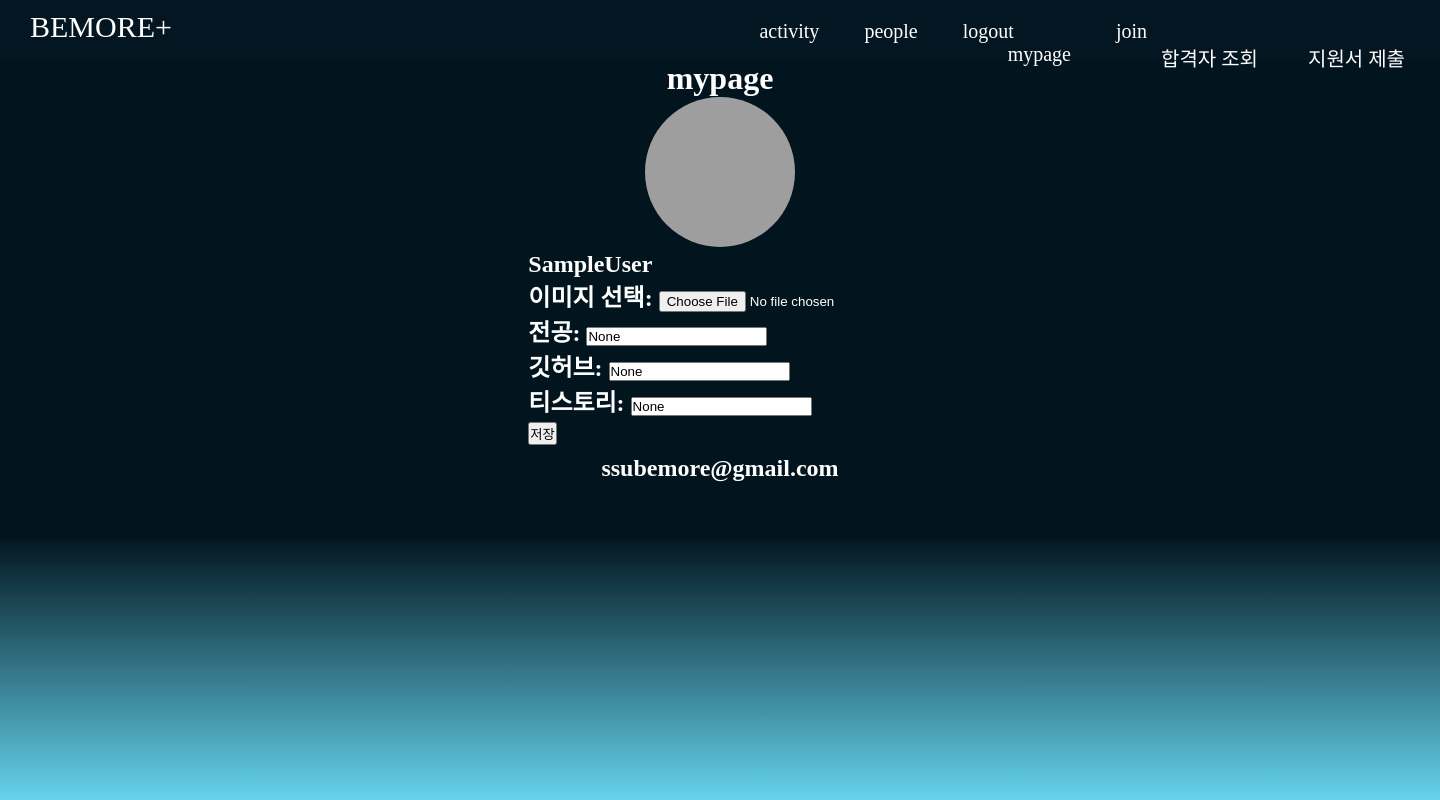
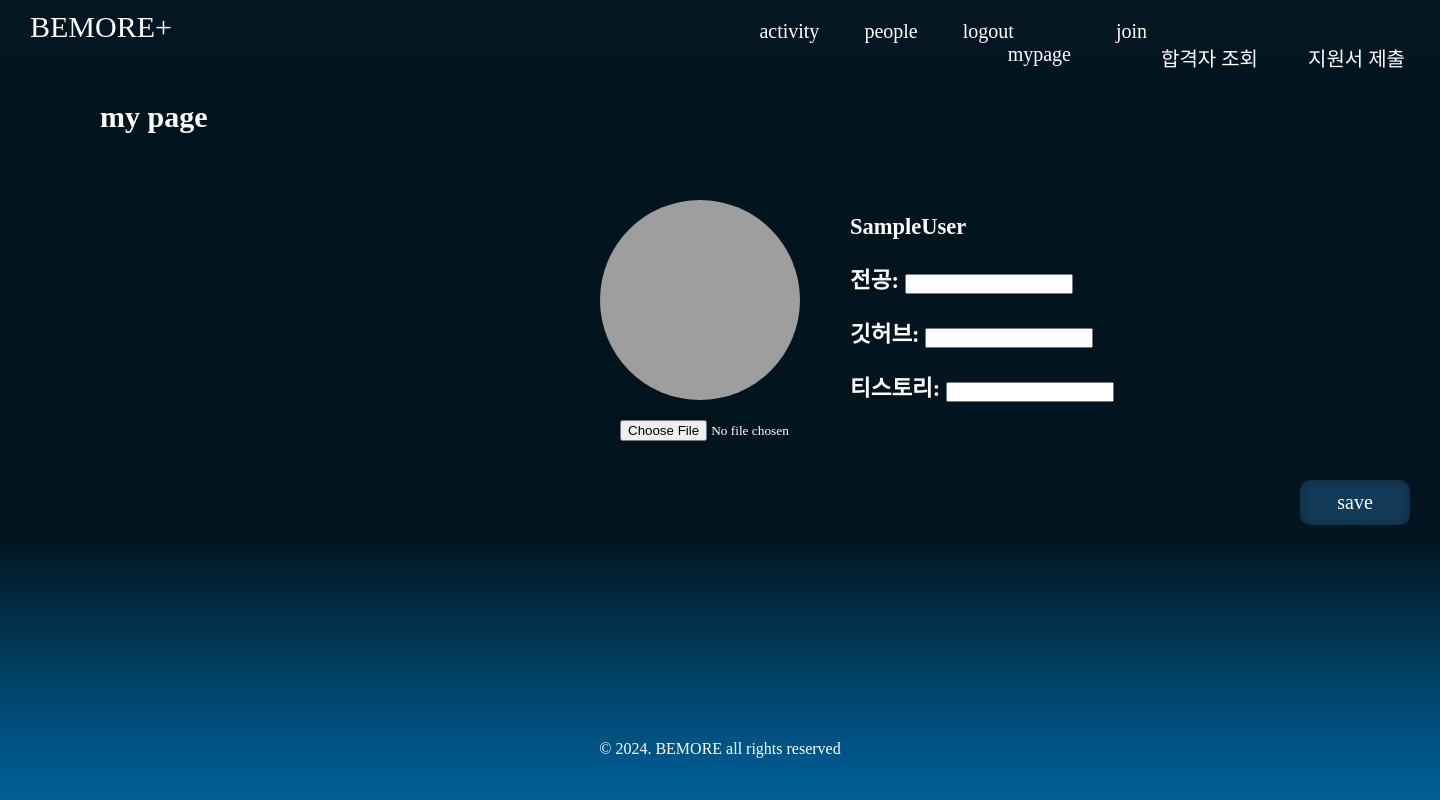
Before and after one commit to mjkang4416/bemoreWeb, a Django app: a page that uses templates/base.html in a window 1440 px wide. Run offline with Django 5.2, Linux system fonts and the light colour scheme; the visitor is signed in with stand-in values (Sample User, id 1); data comes from the database, SQL or seed files in the repository; grey boxes are pictures that could not be loaded.

Commit message:
마이페이지 프론트 완성, 푸터 수정

```diff
--- a/mypage/templates/mypage_edit.html
+++ b/mypage/templates/mypage_edit.html
@@ -2,20 +2,26 @@
 {% load static %}
 {% block content %}
     <!--css-->
-    <link rel="stylesheet" href="{% static 'css/media_act.css'%}">
+    <link rel="stylesheet" href="{% static 'css/mypage.css'%}">
     <!--js-->
-
     <!-- 마이 페이지 수정 -->
-    <h1>mypage</h1>
-    <div><img src={% if profile.profile_photo %}"{{ profile.profile_photo.url }}"{% else %}"https://i.stack.imgur.com/34AD2.jpg"{% endif %} width="150rem" height="150rem" style="border-radius: 50%;" alt=""></div>
-    <h2>{{ request.user.first_name }}{{ request.user.last_name }}<br>
-
+    <div id="page-name"><h1>my page</h1></div>
     <form action="{% url 'mypage:mypage_edit' username=request.user.username %}" method="POST" enctype="multipart/form-data">
         {% csrf_token %}
-        이미지 선택: <input type="file" name="profile_photo" value="{{ profile.profile_photo }}"><br>
-        전공: <input type="text" name="major" value="{{profile.major}}"><br>
-        깃허브: <input type="text" name="github" value="{{profile.github}}"><br>
-        티스토리: <input type="text" name="tistory" value="{{profile.tistory}}"><br>
-        <input type="submit" value="저장">
+        <!-- 프로필 사진 -->
+        <div><img src={% if profile.profile_photo %}"{{ profile.profile_photo.url }}"{% else %}"https://i.stack.imgur.com/34AD2.jpg"{% endif %} id="profile-photo" alt=""></div>
+        <input type="file" name="profile_photo" value="{{ profile.profile_photo }}" id="select-photo">
+        <!-- 유저 정보 -->
+        <div id="userInfo">
+            <h2>
+                {% if request.user.is_authenticated %}
+                {{ request.user.first_name }}{{ request.user.last_name }}<br>
+                {% endif %}
+                전공: <input type="text" name="major" value="{{profile.major}}"><br>
+                깃허브: <input type="text" name="github" value="{{profile.github}}"><br>
+                티스토리: <input type="text" name="tistory" value="{{profile.tistory}}"><br>
+            </h2>
+        </div>
+        <input type="submit" value="save" class="btn-edit">
     </form>
 {% endblock %}
--- a/static/css/common.css
+++ b/static/css/common.css
@@ -1,7 +1,12 @@
+/*글꼴, 글자 색상*/
+*{
+    font-family: 'Myanmar Khyay';
+    color: white;
+}
 body{
     margin: 0;
     padding: 0;
-    background: linear-gradient(to top, hsl(191, 78%, 66%), #02151f 33%);
+    background: linear-gradient(to top, #0069A4, #02151f 33%);
     background-attachment: fixed;
     background-size: cover;
     background-position: center;
@@ -21,7 +26,24 @@
     width: auto;
     z-index: -1;
 }
+/* 해당 페이지 이름 */
+#page-name{
+    position: absolute;
+    left: 100px;
+    top: 90px;
 
+    font-family: 'Myanmar Khyay';
+    font-style: normal;
+    font-size: 15px;
+    font-weight: lighter;
+    line-height: 54px;
+    display: flex;
+    align-items: center;
+    text-align: justify;
+
+    color: white;
+
+}
 /*인풋 밑줄*/
 /*여기 있던거 join.css로 옮겼습니다.*/
 /*버튼*/
@@ -33,13 +55,19 @@
 
     border-radius: 10px;
 }
-/*글꼴은 어케할까..?*/
-
-#email p {
-    display: flex;
-    justify-content: center;
-    margin: 10px 0;
-    bottom: 10px;
+/* footer 설정 */
+#wrapper{
+    width: 100%;
+    min-height: calc(100vh - 100px);
+  }
+footer{
+    width: 100%;
+    height: 100px;
+    background-color: #0348703b;
+    text-align: center;
+  }
+#copyright p{
+    margin-top: 40px;
 }
 
 @media screen and (max-width:900px){
--- /dev/null
+++ b/static/css/mypage.css
@@ -0,0 +1,54 @@
+#profile-photo{
+    position: absolute;
+    left: 600px;
+    top: 200px;
+    border-radius: 50%;
+    width: 200px;
+    height:200px;
+}
+#userInfo{
+    position: absolute;
+    left: 850px;
+    top: 200px;
+    font-size: 15px;
+    line-height: 54px;
+    display: flex;
+    align-items: center;
+    text-align: justify;
+    color: white;
+}
+.btn-edit{
+    position: absolute;
+    border-radius: 10px;
+    box-shadow: inset 0 0 10px rgba(0, 0, 0, 0.300) ;
+    width: 110px;
+    height: 45px;
+    left: 1300px;
+    top: 480px;
+    font-size: 20px;
+    display: flex;
+    align-items: center;
+    justify-content: center;/*display: flex면 text-align: center 적용 안됨*/
+    background-color: #133A56;
+    border: 0;
+}
+.btn-logout{
+    position: absolute;
+    border-radius: 10px;
+    box-shadow: inset 0 0 10px rgba(0, 0, 0, 0.300) ;
+    width: 110px;
+    height: 45px;
+    left: 1500px;
+    top: 750px;
+    font-size: 20px;
+    display: flex;
+    align-items: center;
+    justify-content: center;/*display: flex면 text-align: center 적용 안됨*/
+    background-color: #133A56;
+    border: 0;
+}
+#select-photo{
+    position: absolute;
+    left: 620px;
+    top: 420px;
+}
--- a/templates/base.html
+++ b/templates/base.html
@@ -17,6 +17,7 @@
     {% endif %}
 </head>
 <body>
+    <div id='wrapper'>
     <header class="header">
         <nav class="navbar">
             <div class="nav_logo"><a href="{% url 'pageapp:index'%}"><h5>BEMORE+</h5></a></div>
@@ -52,8 +53,9 @@
     {% block content %}
 
     {% endblock%}
-    <footer id="email">
-        <p>ssubemore@gmail.com</p>
+</div>
+    <footer id="copyright">
+        <p>© 2024. BEMORE all rights reserved</p>
     </footer>
 </body>
 
```
Also changed, not shown: mypage/templates/mypage.html (+6 -6 lines).
